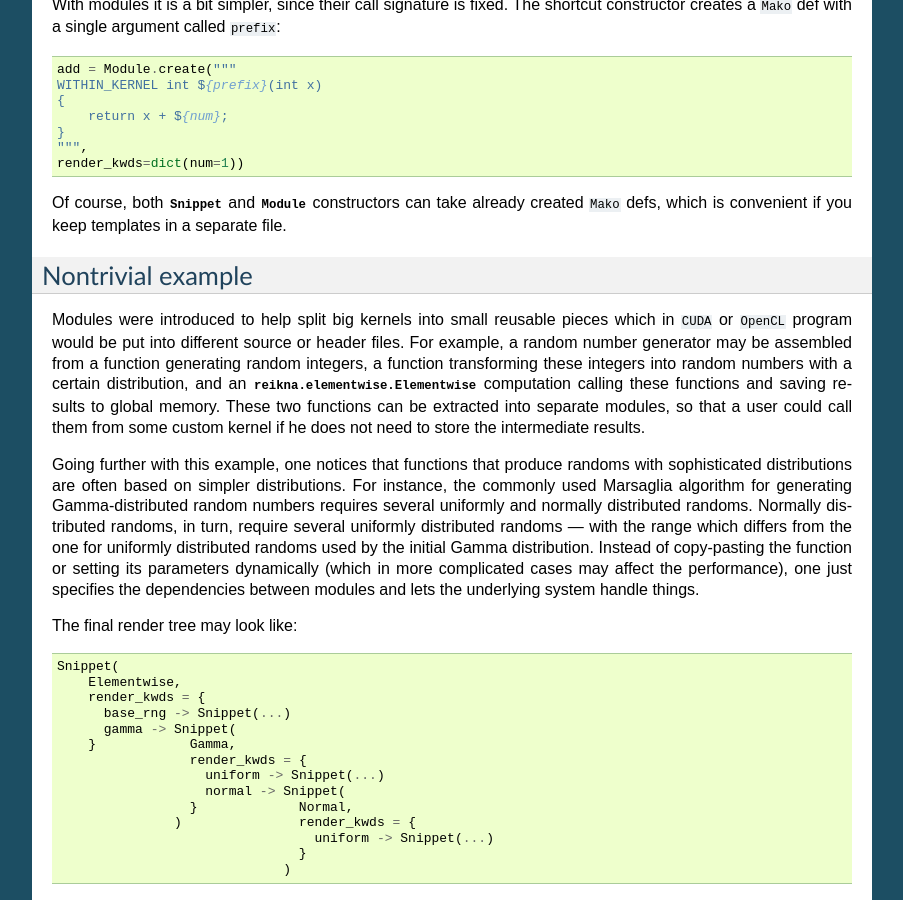
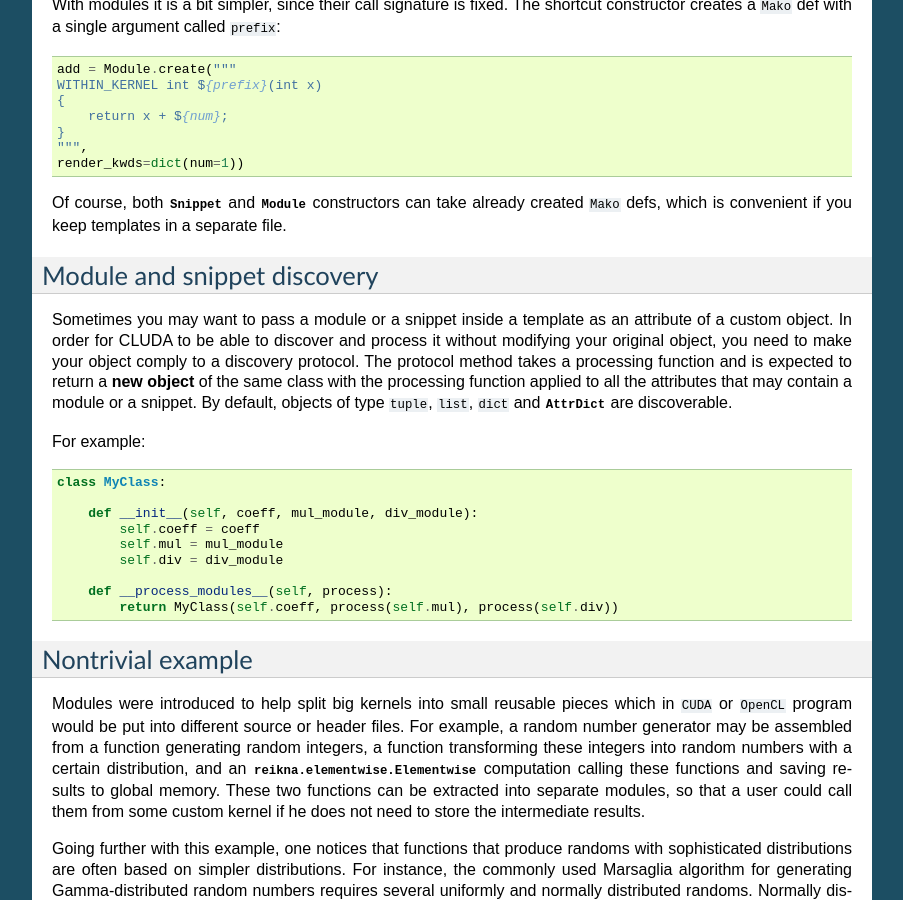
Before and after one commit to fjarri/reikna, a Sphinx documentation site: the page built from doc/source/tutorial-modules.rst, in a window 1280 px wide and 900 px high, scrolled down 2669 px. Shown: the whole window, without its empty margins (198-1101 px from the left). Built offline with Sphinx 7.4.7, drawn with Linux system fonts in a browser that asks for light colours; some of the changed text lies outside the part shown.

Commit message:
cluda/kernel: added a proper discovery protocol for modules and snippets

```diff
--- a/doc/source/history.rst
+++ b/doc/source/history.rst
@@ -9,6 +9,8 @@ Release history
 * ADDED: argspecs for snippets and modules
 
 * ADDED: more tests for cluda.functions
+
+* ADDED: module/snippet attributes discovery protocol for custom objects.
 
 * FIXED: incorrect behavior of functions.norm() for non-complex arguments.
 
--- a/doc/source/tutorial-modules.rst
+++ b/doc/source/tutorial-modules.rst
@@ -175,6 +175,29 @@ The shortcut constructor creates a ``Mako`` def with a single argument called ``
 Of course, both :py:class:`~reikna.cluda.Snippet` and :py:class:`~reikna.cluda.Module` constructors can take already created ``Mako`` defs, which is convenient if you keep templates in a separate file.
 
 
+Module and snippet discovery
+============================
+
+Sometimes you may want to pass a module or a snippet inside a template as an attribute of a custom object.
+In order for CLUDA to be able to discover and process it without modifying your original object, you need to make your object comply to a discovery protocol.
+The protocol method takes a processing function and is expected to return a **new object** of the same class with the processing function applied to all the attributes that may contain a module or a snippet.
+By default, objects of type ``tuple``, ``list``, ``dict`` and :py:class:`~reikna.helpers.AttrDict` are discoverable.
+
+For example:
+
+::
+
+    class MyClass:
+
+        def __init__(self, coeff, mul_module, div_module):
+            self.coeff = coeff
+            self.mul = mul_module
+            self.div = div_module
+
+        def __process_modules__(self, process):
+            return MyClass(self.coeff, process(self.mul), process(self.div))
+
+
 Nontrivial example
 ==================
 
```
Also changed, not shown: 2 other files.
